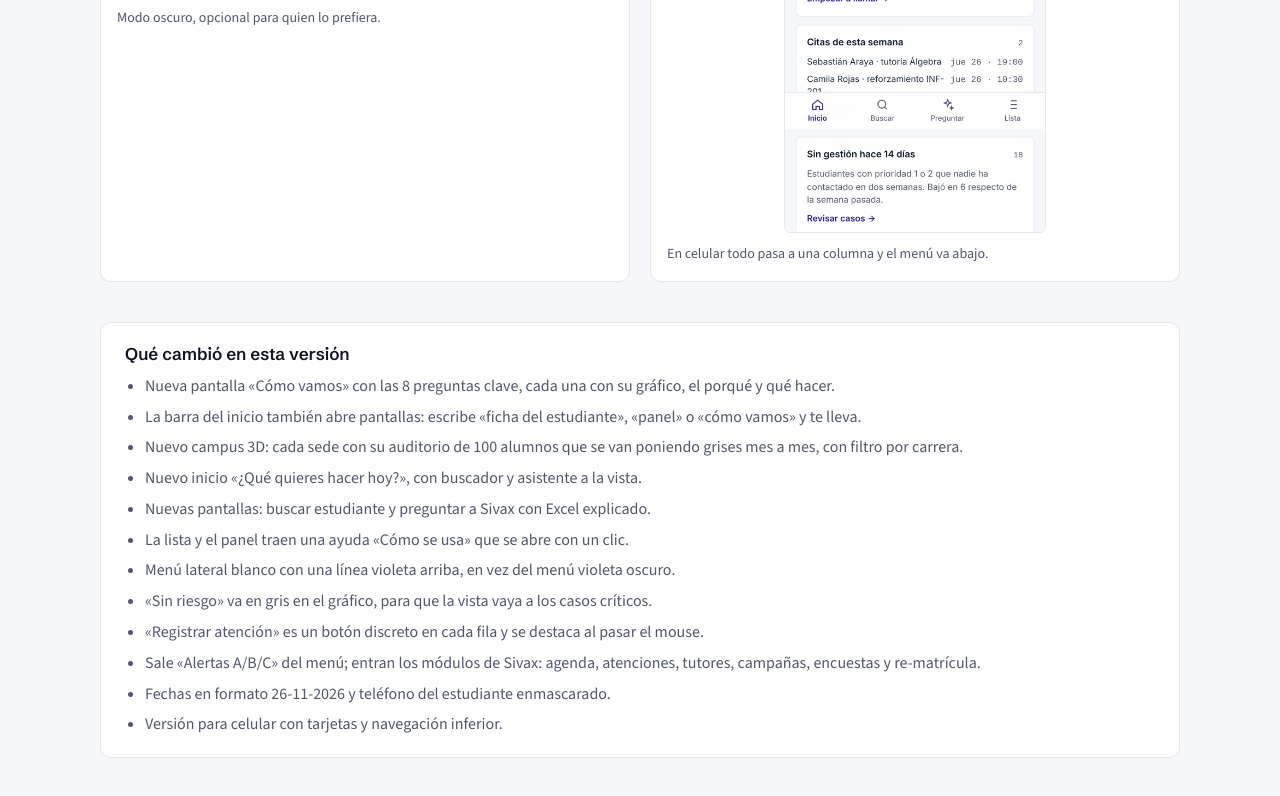
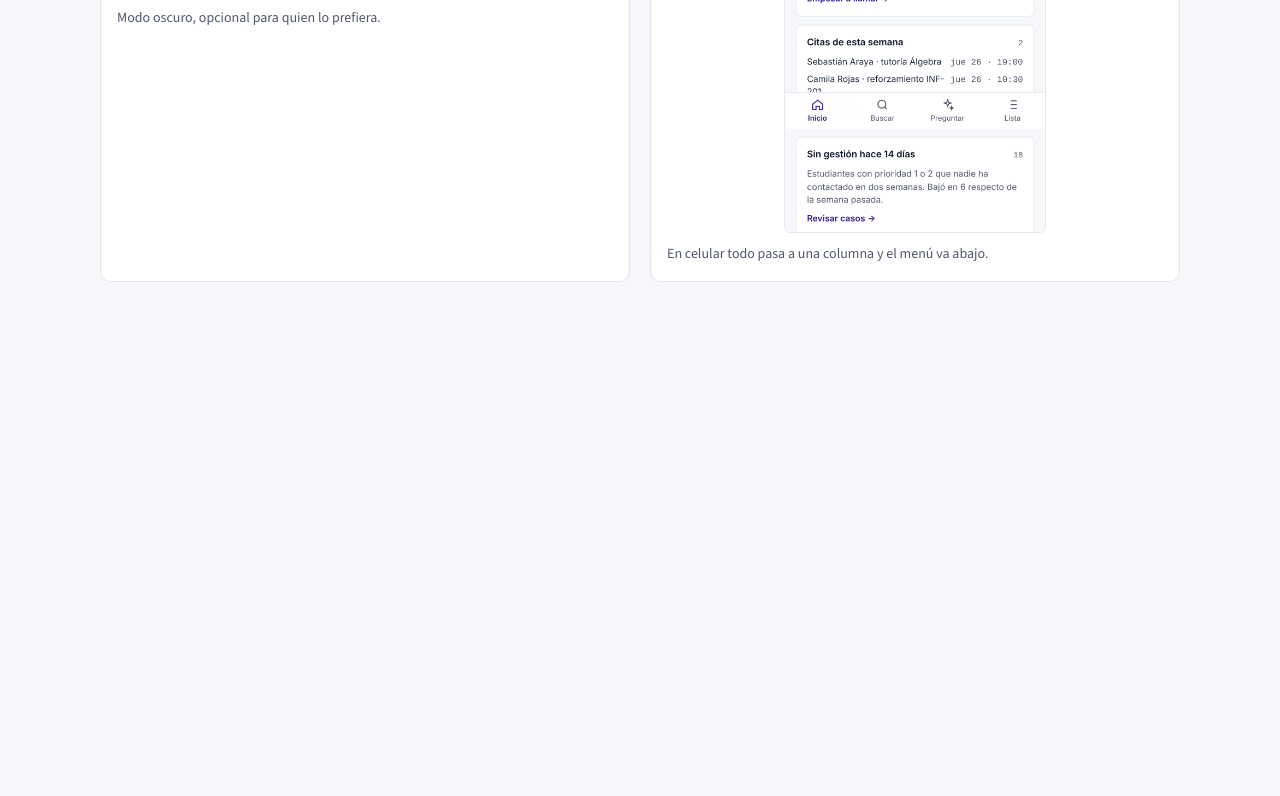
Before and after one commit to CesarGuarecuco/sivax-retencion-demo, a plain HTML site: page index.html in a window 1280 px wide. Shown: the part 4376-5172 px from the top of the page. After the commit the page ends 4722 px from the top, so only its background shows below. Drawn offline with nearby package versions, Linux system fonts and the light colour scheme.

Commit message:
Quitar sección Qué cambió en esta versión de la portada

```diff
--- a/index.html
+++ b/index.html
@@ -44,9 +44,6 @@
   .p p { margin: 0; color: var(--muted); font-size: 15px; }
   .p .ir { margin-top: 14px; font-weight: 600; color: var(--brand); }
   .num { font: 500 12px var(--mono); color: var(--muted); letter-spacing: .04em; text-transform: uppercase; }
-  .cambios { margin-top: 40px; background: var(--surface); border: 1px solid var(--line); border-radius: 10px; padding: 20px 24px; }
-  .cambios h2 { font: 600 17px var(--display); margin: 0 0 10px; }
-  .cambios ul { margin: 0; padding-left: 20px; color: var(--muted); display: grid; gap: 6px; }
   .extra { display: grid; grid-template-columns: 1fr 1fr; gap: 20px; margin-top: 20px; }
   .extra figure { margin: 0; background: var(--surface); border: 1px solid var(--line); border-radius: 10px; padding: 16px; }
   .extra img { width: 100%; border-radius: 6px; border: 1px solid var(--line); display: block; }
@@ -110,24 +107,6 @@
     <figure><img src="img/campus3d-dark.png" alt="Campus 3D en modo oscuro"><figcaption>Modo oscuro, opcional para quien lo prefiera.</figcaption></figure>
     <figure class="movil"><img src="img/inicio-m.png" alt="Inicio en celular"><figcaption>En celular todo pasa a una columna y el menú va abajo.</figcaption></figure>
   </div>
-
-  <section class="cambios">
-    <h2>Qué cambió en esta versión</h2>
-    <ul>
-      <li>Nueva pantalla «Cómo vamos» con las 8 preguntas clave, cada una con su gráfico, el porqué y qué hacer.</li>
-      <li>La barra del inicio también abre pantallas: escribe «ficha del estudiante», «panel» o «cómo vamos» y te lleva.</li>
-      <li>Nuevo campus 3D: cada sede con su auditorio de 100 alumnos que se van poniendo grises mes a mes, con filtro por carrera.</li>
-      <li>Nuevo inicio «¿Qué quieres hacer hoy?», con buscador y asistente a la vista.</li>
-      <li>Nuevas pantallas: buscar estudiante y preguntar a Sivax con Excel explicado.</li>
-      <li>La lista y el panel traen una ayuda «Cómo se usa» que se abre con un clic.</li>
-      <li>Menú lateral blanco con una línea violeta arriba, en vez del menú violeta oscuro.</li>
-      <li>«Sin riesgo» va en gris en el gráfico, para que la vista vaya a los casos críticos.</li>
-      <li>«Registrar atención» es un botón discreto en cada fila y se destaca al pasar el mouse.</li>
-      <li>Sale «Alertas A/B/C» del menú; entran los módulos de Sivax: agenda, atenciones, tutores, campañas, encuestas y re-matrícula.</li>
-      <li>Fechas en formato 26-11-2026 y teléfono del estudiante enmascarado.</li>
-      <li>Versión para celular con tarjetas y navegación inferior.</li>
-    </ul>
-  </section>
 </div>
 
 </body></html>
```
